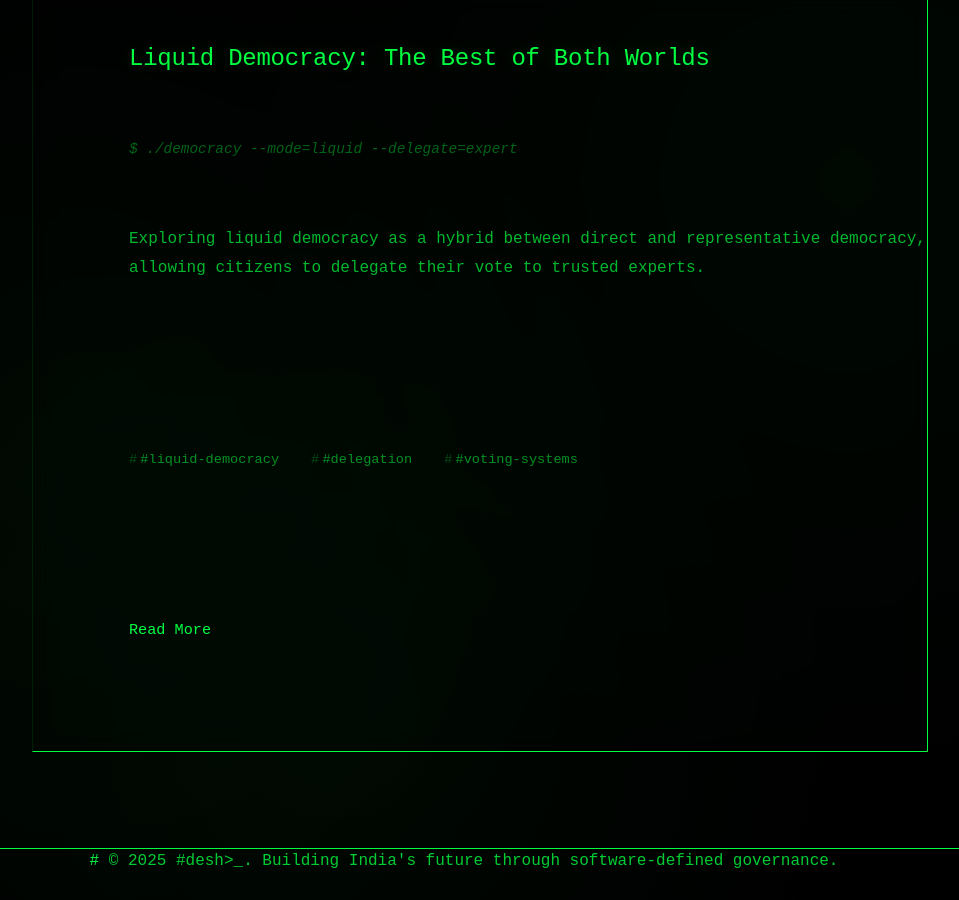
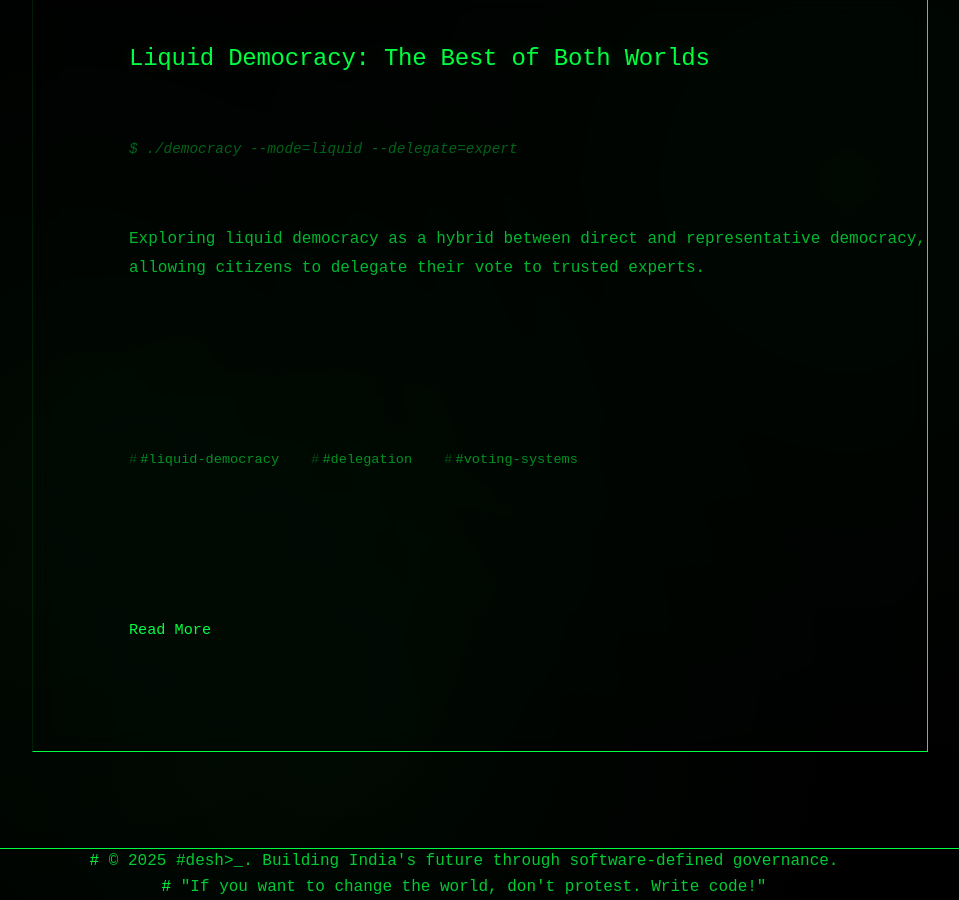
Before and after one commit to join-desh/website, a Jekyll site: the page built from primitives.md, in a window 1280 px wide and 900 px high, scrolled down 2654 px. Shown: the whole window, without its empty margins (176-1135 px from the left). Built offline with Jekyll 4.4.1, drawn with Linux system fonts in a browser that asks for light colours; before the commit the page ends 3529 px from its top, so only the background shows below that.

Commit message:
Add inspirational quote to footer

```diff
--- a/_layouts/default.html
+++ b/_layouts/default.html
@@ -825,6 +825,7 @@
 
     <footer class="container">
         <p>&copy; 2025 #desh>_. Building India's future through software-defined governance.</p>
+        <p>"If you want to change the world, don't protest. Write code!"</p>
     </footer>
 
     <script>
```
